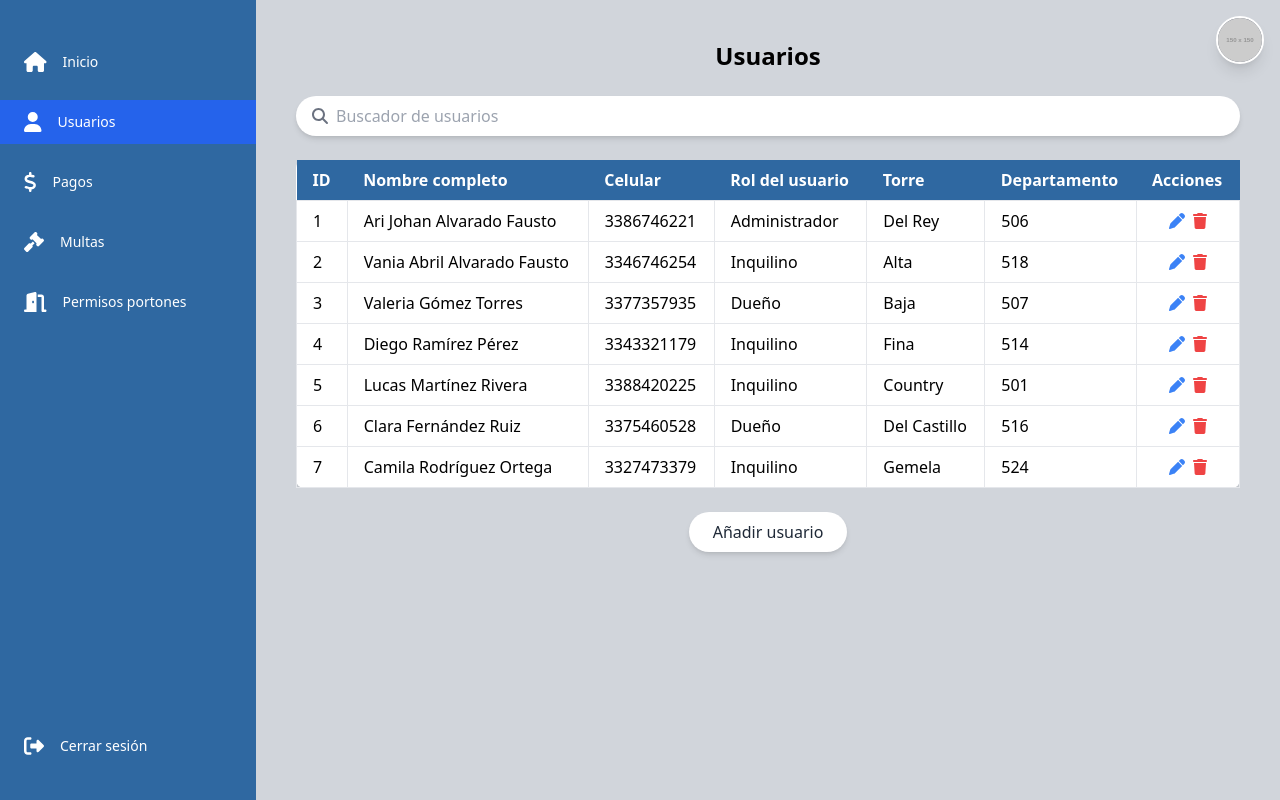
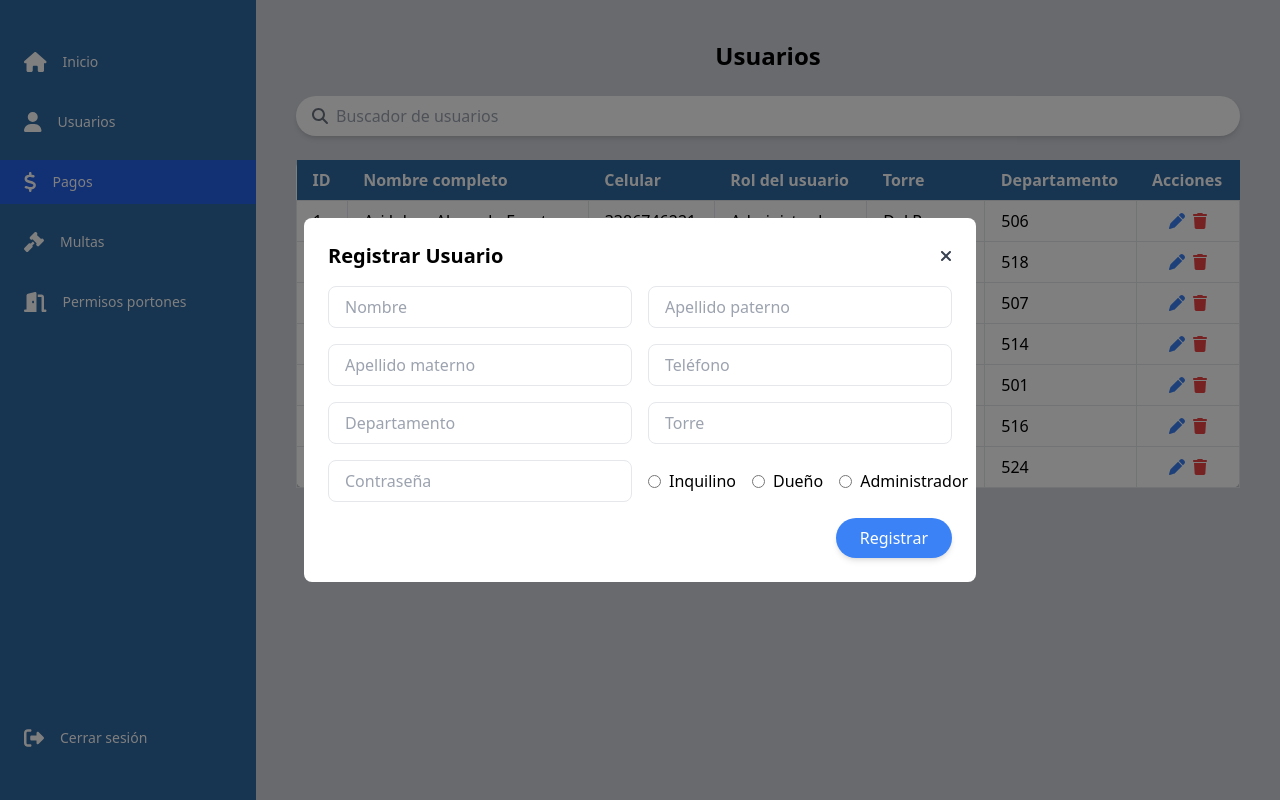
Before and after one commit to JohanFausto14/condominio_johan, a React (Vite) app: page /usuarios in a window 1280 px wide. Both pictures are taken after a click on the button "Añadir usuario". Built offline with nearby package versions, Linux system fonts and the light colour scheme.

Commit message:
Avance u

```diff
--- a/src/pages/usuarios.tsx
+++ b/src/pages/usuarios.tsx
@@ -1,6 +1,5 @@
-import React from "react";
+import React, { useState } from "react";
 import { FontAwesomeIcon } from "@fortawesome/react-fontawesome";
-import { useNavigate } from "react-router-dom";
 import {
   faHome,
   faUser,
@@ -11,12 +10,14 @@ import {
   faSearch,
   faPen,
   faTrash,
+  faTimes,
 } from "@fortawesome/free-solid-svg-icons";
+import { useNavigate } from "react-router-dom";
 
 const Usuarios: React.FC = () => {
   const navigate = useNavigate();
 
-  const users = [
+  const [users, setUsers] = useState([
     { id: 1, name: "Ari Johan Alvarado Fausto", phone: "3386746221", role: "Administrador", tower: "Del Rey", department: 506 },
     { id: 2, name: "Vania Abril Alvarado Fausto", phone: "3346746254", role: "Inquilino", tower: "Alta", department: 518 },
     { id: 3, name: "Valeria Gómez Torres", phone: "3377357935", role: "Dueño", tower: "Baja", department: 507 },
@@ -24,24 +25,65 @@ const Usuarios: React.FC = () => {
     { id: 5, name: "Lucas Martínez Rivera", phone: "3388420225", role: "Inquilino", tower: "Country", department: 501 },
     { id: 6, name: "Clara Fernández Ruiz", phone: "3375460528", role: "Dueño", tower: "Del Castillo", department: 516 },
     { id: 7, name: "Camila Rodríguez Ortega", phone: "3327473379", role: "Inquilino", tower: "Gemela", department: 524 },
-  ];
+  ]);
+
+  const [searchQuery, setSearchQuery] = useState("");
+  const [isModalOpen, setIsModalOpen] = useState(false);
+  const [newUser, setNewUser] = useState({
+    name: "",
+    lastName: "",
+    middleName: "",
+    phone: "",
+    department: "",
+    tower: "",
+    password: "",
+    role: "",
+  });
+
+  const filteredUsers = users.filter(
+    (user) =>
+      user.name.toLowerCase().includes(searchQuery.toLowerCase()) ||
+      user.id.toString().includes(searchQuery)
+  );
+
+  const handleAddUser = () => {
+    const newUserEntry = {
+      id: users.length + 1,
+      name: `${newUser.name} ${newUser.lastName} ${newUser.middleName}`,
+      phone: newUser.phone,
+      role: newUser.role,
+      tower: newUser.tower,
+      department: Number(newUser.department),
+    };
+    setUsers([...users, newUserEntry]);
+    setIsModalOpen(false);
+    setNewUser({
+      name: "",
+      lastName: "",
+      middleName: "",
+      phone: "",
+      department: "",
+      tower: "",
+      password: "",
+      role: "",
+    });
+  };
 
   return (
     <div className="flex h-screen">
       {/* Sidebar */}
       <div className="bg-[#2F68A1] text-white w-64 flex flex-col justify-between">
         <div>
-          {/* Navigation */}
        <nav className="mt-10 space-y-4">
                   <button onClick={() => navigate("/admin")} className="flex items-center px-6 py-3 hover:bg-blue-600 w-full text-left">
                     <FontAwesomeIcon icon={faHome} className="text-xl mr-4" />
                     <span className="text-sm font-medium">Inicio</span>
                   </button>
-            <button className="flex items-center px-6 py-3 bg-blue-600 w-full text-left">
+                  <button onClick={() => navigate("/usuarios")} className="flex items-center px-6 py-3 hover:bg-blue-600 w-full text-left">
                     <FontAwesomeIcon icon={faUser} className="text-xl mr-4" />
                     <span className="text-sm font-medium">Usuarios</span>
                   </button>
-            <button onClick={() => navigate("/pagos")} className="flex items-center px-6 py-3 hover:bg-blue-600 w-full text-left">
+                  <button className="flex items-center px-6 py-3 bg-blue-600 w-full text-left">
                     <FontAwesomeIcon icon={faDollarSign} className="text-xl mr-4" />
                     <span className="text-sm font-medium">Pagos</span>
                   </button>
@@ -55,28 +97,16 @@ const Usuarios: React.FC = () => {
                   </button>
                 </nav>
         </div>
-
-        {/* Logout */}
-        <button onClick={() => navigate("/")} className="flex items-center px-6 py-3 hover:bg-blue-600 w-full text-left mb-8">
+        <div className="mb-10">
+          <button className="flex items-center px-6 py-3 hover:bg-blue-600 w-full text-left">
             <FontAwesomeIcon icon={faSignOutAlt} className="text-xl mr-4" />
             <span className="text-sm font-medium">Cerrar sesión</span>
           </button>
         </div>
+      </div>
 
       {/* Main Content */}
       <div className="flex-1 bg-gray-300 relative p-10">
-        {/* User Image in Top-Right */}
-        <div className="absolute top-4 right-4">
-          <div className="w-12 h-12 bg-gray-500 rounded-full overflow-hidden border-2 border-white shadow-lg">
-            <img
-              src="https://via.placeholder.com/150"
-              alt="User"
-              className="w-full h-full object-cover"
-            />
-          </div>
-        </div>
-
-        {/* Header */}
         <h1 className="text-center text-2xl font-bold mb-6">Usuarios</h1>
 
         {/* Search Bar */}
@@ -86,6 +116,8 @@ const Usuarios: React.FC = () => {
             type="text"
             placeholder="Buscador de usuarios"
             className="flex-1 bg-transparent focus:outline-none"
+            value={searchQuery}
+            onChange={(e) => setSearchQuery(e.target.value)}
           />
         </div>
 
@@ -104,7 +136,7 @@ const Usuarios: React.FC = () => {
               </tr>
             </thead>
             <tbody>
-              {users.map((user) => (
+              {filteredUsers.map((user) => (
                 <tr key={user.id} className="hover:bg-gray-100">
                   <td className="border px-4 py-2">{user.id}</td>
                   <td className="border px-4 py-2">{user.name}</td>
@@ -128,10 +160,116 @@ const Usuarios: React.FC = () => {
 
         {/* Add User Button */}
         <div className="flex justify-center mt-6">
-          <button className="bg-white text-gray-800 px-6 py-2 rounded-full shadow-md hover:bg-gray-100">
+          <button
+            onClick={() => setIsModalOpen(true)}
+            className="bg-white text-gray-800 px-6 py-2 rounded-full shadow-md hover:bg-gray-100"
+          >
             Añadir usuario
           </button>
         </div>
+
+        {/* Modal */}
+        {isModalOpen && (
+          <div className="fixed inset-0 bg-black bg-opacity-50 flex items-center justify-center">
+            <div className="bg-white rounded-lg p-6 w-[90%] max-w-2xl">
+              <div className="flex justify-between items-center mb-4">
+                <h2 className="text-xl font-bold">Registrar Usuario</h2>
+                <button onClick={() => setIsModalOpen(false)}>
+                  <FontAwesomeIcon icon={faTimes} className="text-gray-700" />
+                </button>
+              </div>
+              <div className="grid grid-cols-2 gap-4">
+                {/* Campos del formulario */}
+                <input
+                  type="text"
+                  placeholder="Nombre"
+                  value={newUser.name}
+                  onChange={(e) => setNewUser({ ...newUser, name: e.target.value })}
+                  className="w-full border rounded-lg px-4 py-2"
+                />
+                <input
+                  type="text"
+                  placeholder="Apellido paterno"
+                  value={newUser.lastName}
+                  onChange={(e) => setNewUser({ ...newUser, lastName: e.target.value })}
+                  className="w-full border rounded-lg px-4 py-2"
+                />
+                <input
+                  type="text"
+                  placeholder="Apellido materno"
+                  value={newUser.middleName}
+                  onChange={(e) => setNewUser({ ...newUser, middleName: e.target.value })}
+                  className="w-full border rounded-lg px-4 py-2"
+                />
+                <input
+                  type="text"
+                  placeholder="Teléfono"
+                  value={newUser.phone}
+                  onChange={(e) => setNewUser({ ...newUser, phone: e.target.value })}
+                  className="w-full border rounded-lg px-4 py-2"
+                />
+                <input
+                  type="text"
+                  placeholder="Departamento"
+                  value={newUser.department}
+                  onChange={(e) => setNewUser({ ...newUser, department: e.target.value })}
+                  className="w-full border rounded-lg px-4 py-2"
+                />
+                <input
+                  type="text"
+                  placeholder="Torre"
+                  value={newUser.tower}
+                  onChange={(e) => setNewUser({ ...newUser, tower: e.target.value })}
+                  className="w-full border rounded-lg px-4 py-2"
+                />
+                <input
+                  type="password"
+                  placeholder="Contraseña"
+                  value={newUser.password}
+                  onChange={(e) => setNewUser({ ...newUser, password: e.target.value })}
+                  className="w-full border rounded-lg px-4 py-2"
+                />
+                <div className="flex items-center space-x-4">
+                  <label className="flex items-center space-x-2">
+                    <input
+                      type="radio"
+                      name="role"
+                      value="Inquilino"
+                      onChange={(e) => setNewUser({ ...newUser, role: e.target.value })}
+                    />
+                    <span>Inquilino</span>
+                  </label>
+                  <label className="flex items-center space-x-2">
+                    <input
+                      type="radio"
+                      name="role"
+                      value="Dueño"
+                      onChange={(e) => setNewUser({ ...newUser, role: e.target.value })}
+                    />
+                    <span>Dueño</span>
+                  </label>
+                  <label className="flex items-center space-x-2">
+                    <input
+                      type="radio"
+                      name="role"
+                      value="Administrador"
+                      onChange={(e) => setNewUser({ ...newUser, role: e.target.value })}
+                    />
+                    <span>Administrador</span>
+                  </label>
+                </div>
+              </div>
+              <div className="flex justify-end mt-4">
+                <button
+                  onClick={handleAddUser}
+                  className="bg-blue-500 text-white px-6 py-2 rounded-full shadow-md hover:bg-blue-600"
+                >
+                  Registrar
+                </button>
+              </div>
+            </div>
+          </div>
+        )}
       </div>
     </div>
   );
```
Lines whose indentation alone changed are shown as unchanged.
